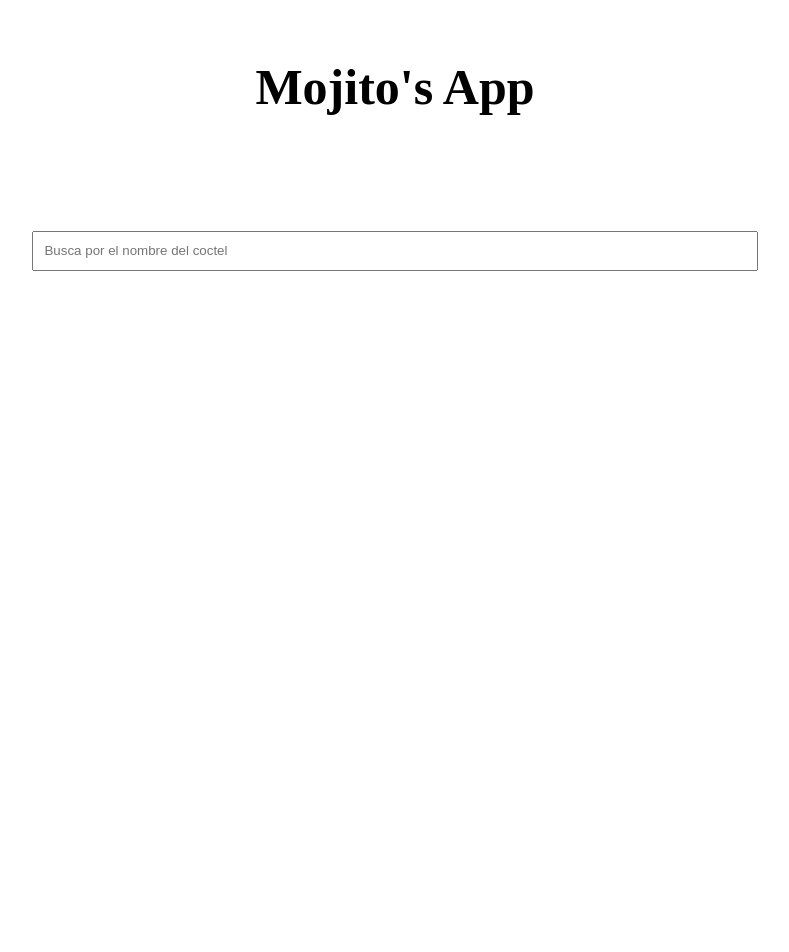
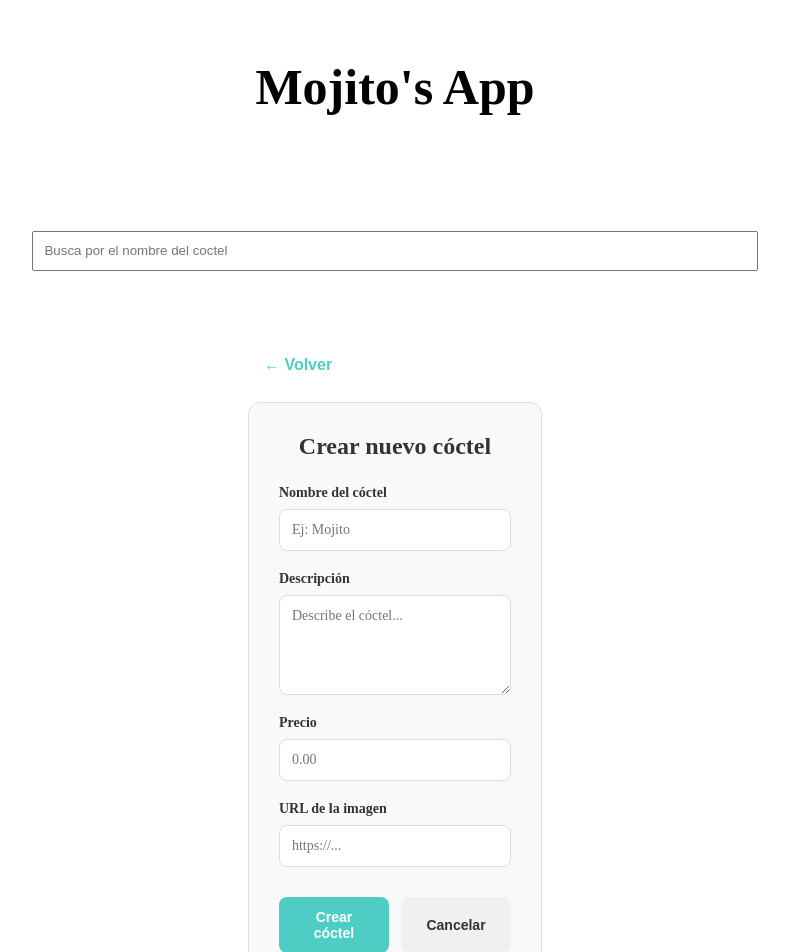
Before and after one commit to danifromecuador/mojitos, a React (Vite) app in the folder frontend/: page /create in a window 1280 px wide. Before the commit this address had no page. Shown: the top 952 px of the page, without its empty margins (245-1034 px from the left). Before the commit the page ends 800 px from the top, so only its background shows below. Built offline with nearby package versions, Linux system fonts and the light colour scheme.

Commit message:
feat(frontend): crear funcionalidad para añadir un nuevo coctel

```diff
--- a/frontend/src/App.jsx
+++ b/frontend/src/App.jsx
@@ -1,6 +1,7 @@
 import { Routes, Route } from 'react-router-dom'
 import { CocktailList } from './pages/CocktailList'
 import { CocktailDetail } from './pages/CocktailDetail'
+import { CocktailCreate } from './pages/CocktailCreate'
 import { SearchBar } from './components/SearchBar'
 import './App.css'
 
@@ -13,6 +14,7 @@ export const App = () => {
       <Routes>
         <Route path="/" element={<CocktailList />} />
         <Route path="/cocktail/:id" element={<CocktailDetail />} />
+        <Route path="/create" element={<CocktailCreate />} />
       </Routes>
     </div>
   )
--- /dev/null
+++ b/frontend/src/pages/CocktailCreate.css
@@ -0,0 +1,116 @@
+.cocktail-create {
+  max-width: 600px;
+  margin: 0 auto;
+  padding: 20px;
+}
+
+.cocktail-create .back-btn {
+  background: none;
+  border: none;
+  font-size: 16px;
+  cursor: pointer;
+  padding: 8px 16px;
+  margin-bottom: 20px;
+  color: #4ecdc4;
+  font-weight: 600;
+  transition: color 0.2s;
+}
+
+.cocktail-create .back-btn:hover {
+  color: #45b7b0;
+}
+
+.form-container {
+  background-color: #f9f9f9;
+  padding: 30px;
+  border-radius: 12px;
+  border: 1px solid #e0e0e0;
+}
+
+.form-container h1 {
+  margin: 0 0 25px 0;
+  font-size: 24px;
+  color: #333;
+  text-align: center;
+}
+
+.cocktail-form {
+  display: flex;
+  flex-direction: column;
+  gap: 20px;
+}
+
+.form-group {
+  display: flex;
+  flex-direction: column;
+}
+
+.form-group label {
+  margin-bottom: 8px;
+  font-weight: 600;
+  font-size: 14px;
+  color: #333;
+}
+
+.form-group input,
+.form-group textarea {
+  padding: 12px;
+  border: 1px solid #ddd;
+  border-radius: 8px;
+  font-size: 14px;
+  font-family: inherit;
+  transition: border-color 0.2s;
+}
+
+.form-group input:focus,
+.form-group textarea:focus {
+  outline: none;
+  border-color: #4ecdc4;
+  box-shadow: 0 0 0 3px rgba(78, 205, 196, 0.1);
+}
+
+.form-group textarea {
+  resize: vertical;
+  min-height: 100px;
+}
+
+.form-actions {
+  display: flex;
+  gap: 12px;
+  margin-top: 10px;
+}
+
+.form-actions button {
+  flex: 1;
+  padding: 12px 20px;
+  border: none;
+  border-radius: 8px;
+  font-size: 14px;
+  font-weight: 600;
+  cursor: pointer;
+  transition: all 0.2s;
+}
+
+.form-actions .btn-submit {
+  background-color: #4ecdc4;
+  color: white;
+}
+
+.form-actions .btn-submit:hover:not(:disabled) {
+  background-color: #45b7b0;
+}
+
+.form-actions .btn-submit:disabled {
+  background-color: #ccc;
+  cursor: not-allowed;
+  opacity: 0.6;
+}
+
+.form-actions .btn-cancel {
+  background-color: #f0f0f0;
+  color: #333;
+}
+
+.form-actions .btn-cancel:hover {
+  background-color: #e0e0e0;
+}
--- /dev/null
+++ b/frontend/src/pages/CocktailCreate.jsx
@@ -0,0 +1,122 @@
+import { useState } from 'react'
+import { useNavigate } from 'react-router-dom'
+import { useCocktails } from '../store/hooks/useCocktails'
+import './CocktailCreate.css'
+
+export const CocktailCreate = () => {
+  const navigate = useNavigate()
+  const { createCocktail } = useCocktails()
+
+  const [formData, setFormData] = useState({
+    name: '',
+    description: '',
+    price: '',
+    image: ''
+  })
+
+  const [loading, setLoading] = useState(false)
+
+  const handleChange = (e) => {
+    const { name, value } = e.target
+    setFormData(prev => ({
+      ...prev,
+      [name]: value
+    }))
+  }
+
+  const handleSubmit = async (e) => {
+    e.preventDefault()
+
+    if (!formData.name || !formData.description || !formData.price || !formData.image) {
+      alert('Por favor completa todos los campos')
+      return
+    }
+
+    setLoading(true)
+    try {
+      await createCocktail({
+        ...formData,
+        price: parseFloat(formData.price)
+      })
+      navigate('/')
+    } catch (error) {
+      console.error('Error creando cóctel:', error)
+      alert('Error al crear el cóctel')
+    } finally {
+      setLoading(false)
+    }
+  }
+
+  return (
+    <div className='cocktail-create'>
+      <button className='back-btn' onClick={() => navigate(-1)}>
+        ← Volver
+      </button>
+
+      <div className='form-container'>
+        <h1>Crear nuevo cóctel</h1>
+
+        <form onSubmit={handleSubmit} className='cocktail-form'>
+          <div className='form-group'>
+            <label htmlFor='name'>Nombre del cóctel</label>
+            <input
+              type='text'
+              id='name'
+              name='name'
+              value={formData.name}
+              onChange={handleChange}
+              placeholder='Ej: Mojito'
+            />
+          </div>
+
+          <div className='form-group'>
+            <label htmlFor='description'>Descripción</label>
+            <textarea
+              id='description'
+              name='description'
+              value={formData.description}
+              onChange={handleChange}
+              placeholder='Describe el cóctel...'
+              rows='4'
+            />
+          </div>
+
+          <div className='form-group'>
+            <label htmlFor='price'>Precio</label>
+            <input
+              type='number'
+              id='price'
+              name='price'
+              value={formData.price}
+              onChange={handleChange}
+              placeholder='0.00'
+              step='0.01'
+              min='0'
+            />
+          </div>
+
+          <div className='form-group'>
+            <label htmlFor='image'>URL de la imagen</label>
+            <input
+              type='url'
+              id='image'
+              name='image'
+              value={formData.image}
+              onChange={handleChange}
+              placeholder='https://...'
+            />
+          </div>
+
+          <div className='form-actions'>
+            <button type='submit' className='btn-submit' disabled={loading}>
+              {loading ? 'Creando...' : 'Crear cóctel'}
+            </button>
+            <button type='button' className='btn-cancel' onClick={() => navigate('/')}>
+              Cancelar
+            </button>
+          </div>
+        </form>
+      </div>
+    </div>
+  )
+}
--- a/frontend/src/pages/CocktailList.css
+++ b/frontend/src/pages/CocktailList.css
@@ -1,8 +1,57 @@
+.cocktail-list-container {
+  width: 100%;
+  padding: 20px;
+}
+
+.cocktail-list-header {
+  display: flex;
+  justify-content: flex-end;
+  margin-bottom: 30px;
+}
+
+.cocktail-list-header .btn-create {
+  background-color: #4ecdc4;
+  color: white;
+  padding: 12px 24px;
+  border-radius: 8px;
+  text-decoration: none;
+  font-weight: 600;
+  font-size: 14px;
+  transition: background-color 0.2s;
+  cursor: pointer;
+  display: inline-block;
+}
+
+.cocktail-list-header .btn-create:hover {
+  background-color: #45b7b0;
+}
+
 .cocktail-list {
   width: 100%;
-  height: 100%;
   display: flex;
   justify-content: center;
   flex-wrap: wrap;
-  gap: 1%;
+  gap: 20px;
 }
+
+.cocktail-list .no-results {
+  width: 100%;
+  display: flex;
+  flex-direction: column;
+  align-items: center;
+  justify-content: center;
+  padding: 40px 20px;
+  text-align: center;
+}
+
+.cocktail-list .no-results p {
+  margin: 10px 0;
+  font-size: 16px;
+  color: #666;
+}
+
+.cocktail-list .no-results .search-hint {
+  font-size: 14px;
+  color: #999;
+  font-style: italic;
+}
--- a/frontend/src/pages/CocktailList.jsx
+++ b/frontend/src/pages/CocktailList.jsx
@@ -1,4 +1,5 @@
 import { useEffect } from 'react'
+import { Link } from 'react-router-dom'
 import { useCocktails } from '../store/hooks/useCocktails'
 import { useStore } from '../store/store'
 import { CocktailCard } from '../components/CocktailCard'
@@ -19,14 +20,25 @@ export const CocktailList = () => {
     : cocktails
 
   return (
+    <div className='cocktail-list-container'>
+      <div className='cocktail-list-header'>
+        <Link to="/create" className='btn-create'>
+          Crear coctel
+        </Link>
+      </div>
+
       <div className='cocktail-list'>
         {displayedCocktails.length === 0 ? (
-        <p>No se encontraron cocteles</p>
+          <div className='no-results'>
+            <p>No se encontraron cócteles</p>
+            {searchQuery && <p className='search-hint'>Intenta con otro término de búsqueda</p>}
+          </div>
         ) : (
           displayedCocktails.map(cocktail => (
             <CocktailCard key={cocktail.id} cocktail={cocktail} />
           ))
         )}
       </div>
+    </div>
   )
 }
--- a/frontend/src/store/hooks/useCocktails.js
+++ b/frontend/src/store/hooks/useCocktails.js
@@ -14,10 +14,28 @@ export const useCocktails = () => {
     }
   }
 
+  const createCocktail = async (cocktailData) => {
+    try {
+      const res = await fetch('http://localhost:5000/api/v1/cocktails', {
+        method: 'POST',
+        headers: { 'Content-Type': 'application/json' },
+        body: JSON.stringify(cocktailData)
+      })
+      if (!res.ok) throw new Error('Error creating cocktail')
+      const newCocktail = await res.json()
+      setCocktails([...cocktails, newCocktail])
+      return newCocktail
+    } catch (error) {
+      console.error(error)
+      throw error
+    }
+  }
+
   return {
     cocktails,
     fetchAllCocktails,
     searchQuery,
-    setSearchQuery
+    setSearchQuery,
+    createCocktail,
   }
 }
```
Lines whose indentation alone changed are shown as unchanged.
